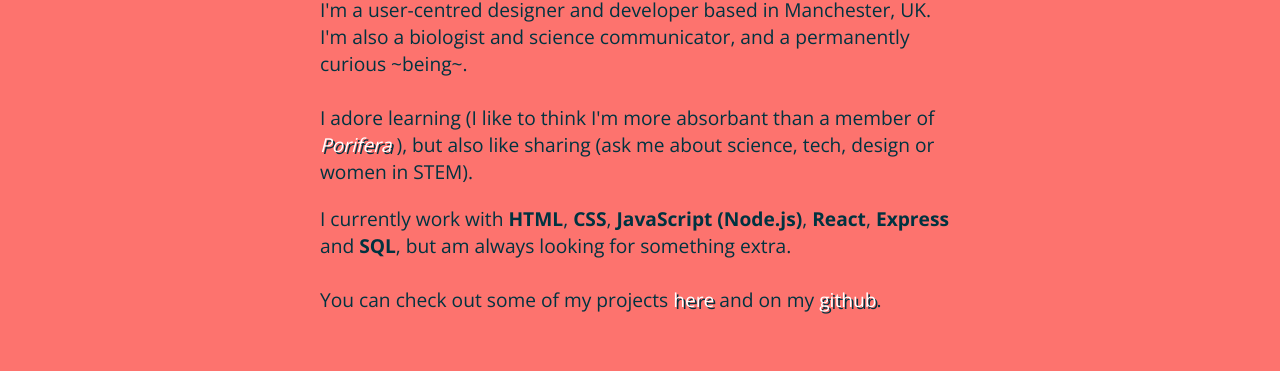
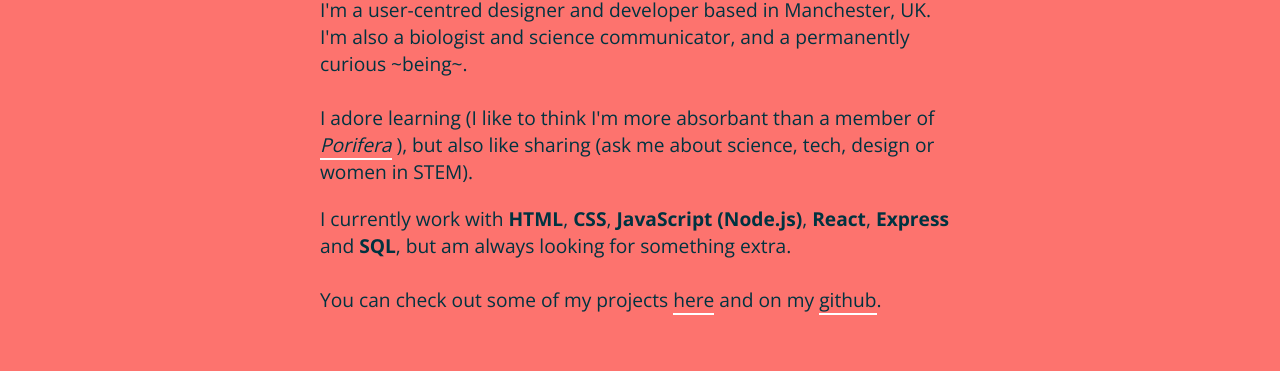
Before and after one commit to NatClamp/natalieclamp-simplePortfolio, a plain HTML site: page index.html in a window 1280 px wide. Shown: the part 238-609 px from the top of the page. Drawn offline with nearby package versions, Linux system fonts and the light colour scheme.

Commit message:
Adding ARIA role and increasing link colour contrast

```diff
--- a/index.html
+++ b/index.html
@@ -23,7 +23,7 @@
       rel="stylesheet"
     />
   </head>
-  <body>
+  <body role="main">
     <header>
       <div class="header__container container">
         <h1 class="header__headline">Hi, I'm <br />Natalie Clamp</h1>
--- a/main.css
+++ b/main.css
@@ -34,10 +34,10 @@ a:hover {
 }
 
 .profile a {
-  text-shadow: 2px 2px #003340;
   cursor: pointer;
-  color: #fff;
+  color: #003340;
   transition: 0.25s ease-in-out;
+  border-bottom: 2px solid #fff;
 }
 
 .profile a:hover {
```
